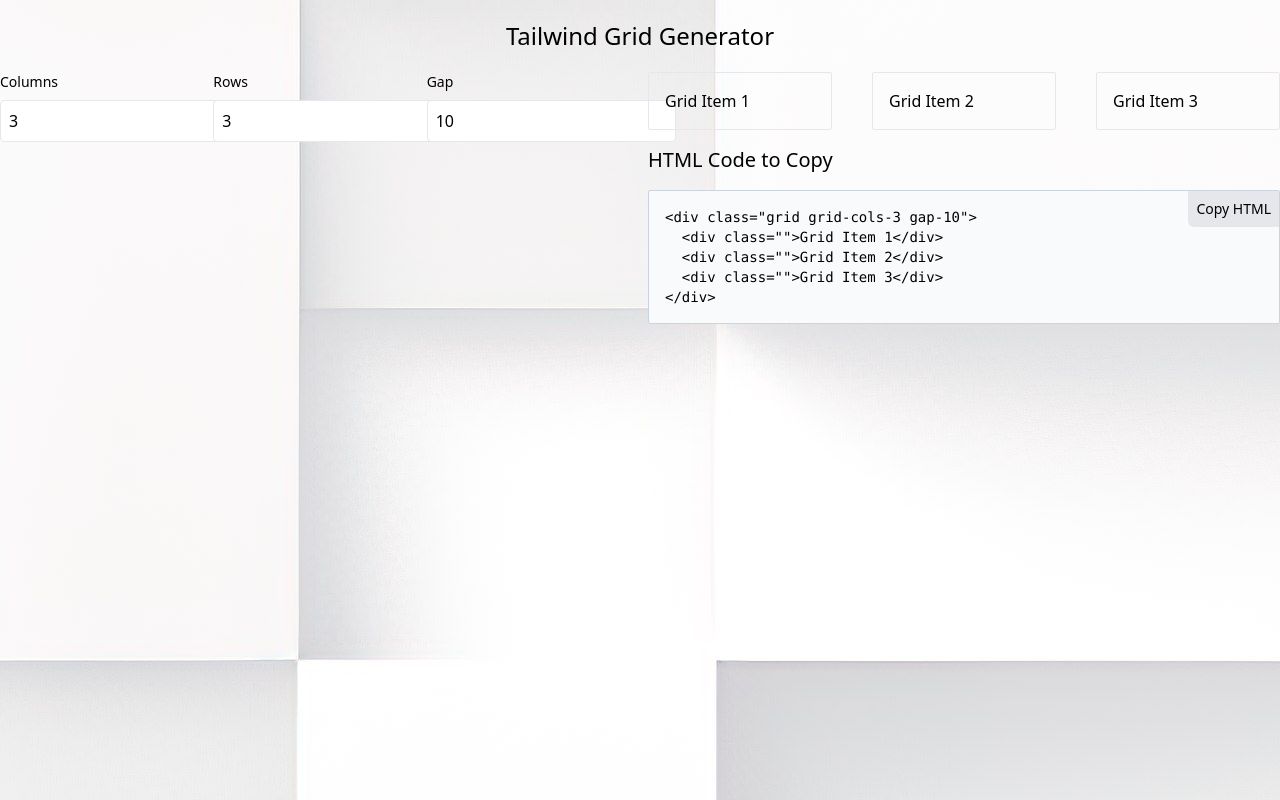
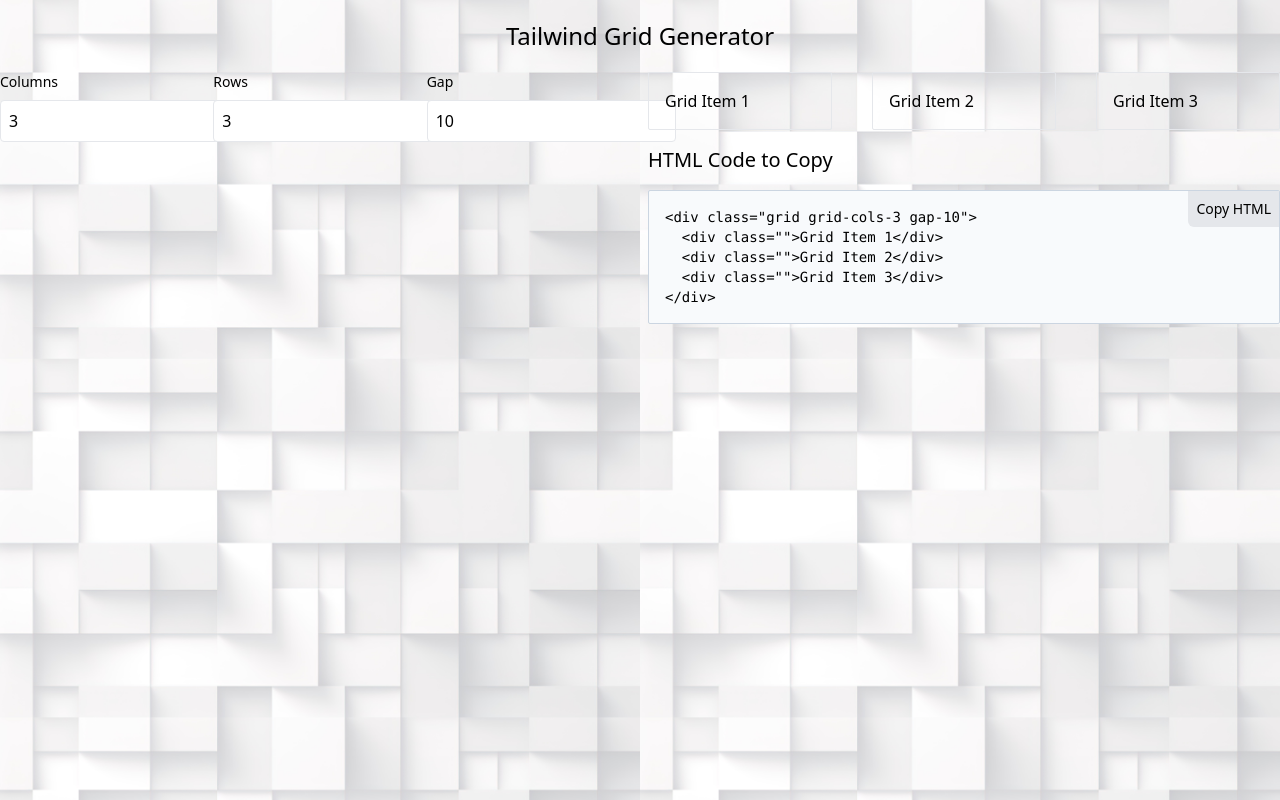
Before and after one commit to nabaraj/tailwind-grid-generator, a Vue app: page / in a window 1280 px wide. Built offline with nearby package versions, Linux system fonts and the light colour scheme; the HTML template or start-up script is replaced by a standard one.

Commit message:
Update App.vue

```diff
--- a/src/App.vue
+++ b/src/App.vue
@@ -11,5 +11,6 @@
 <style scoped>
 .main{
   background: url('@/assets/grid.jpg') repeat 0 0;
+  background-size: 50%;
 }
 </style>
```
